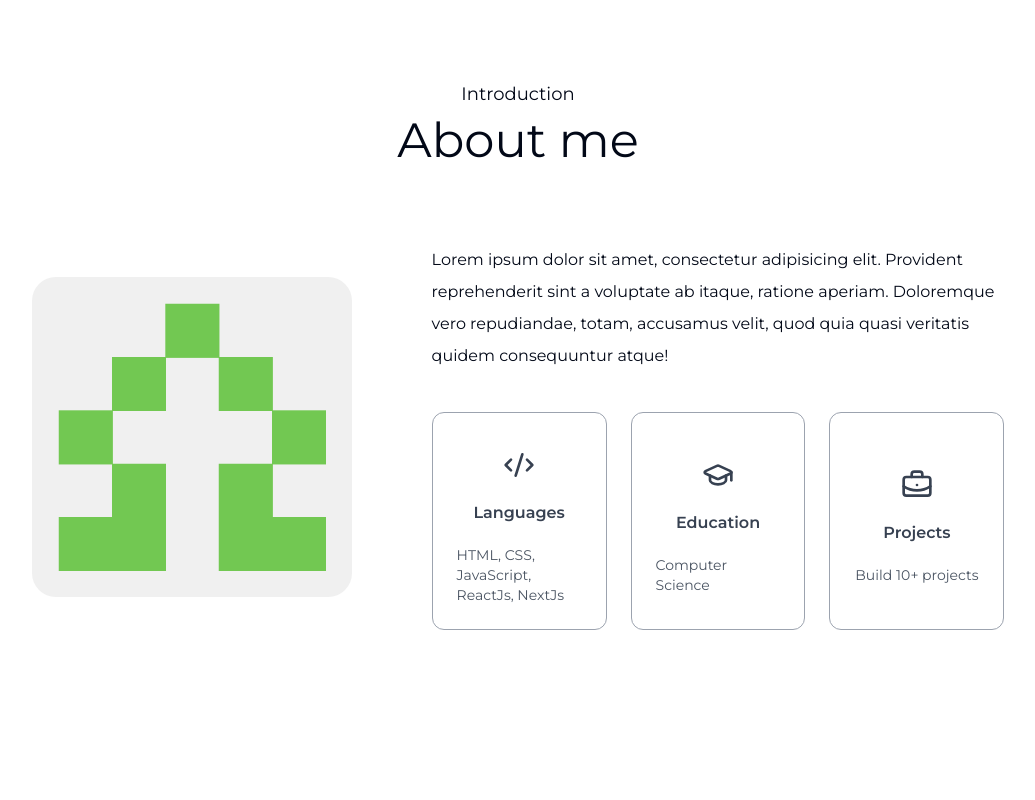
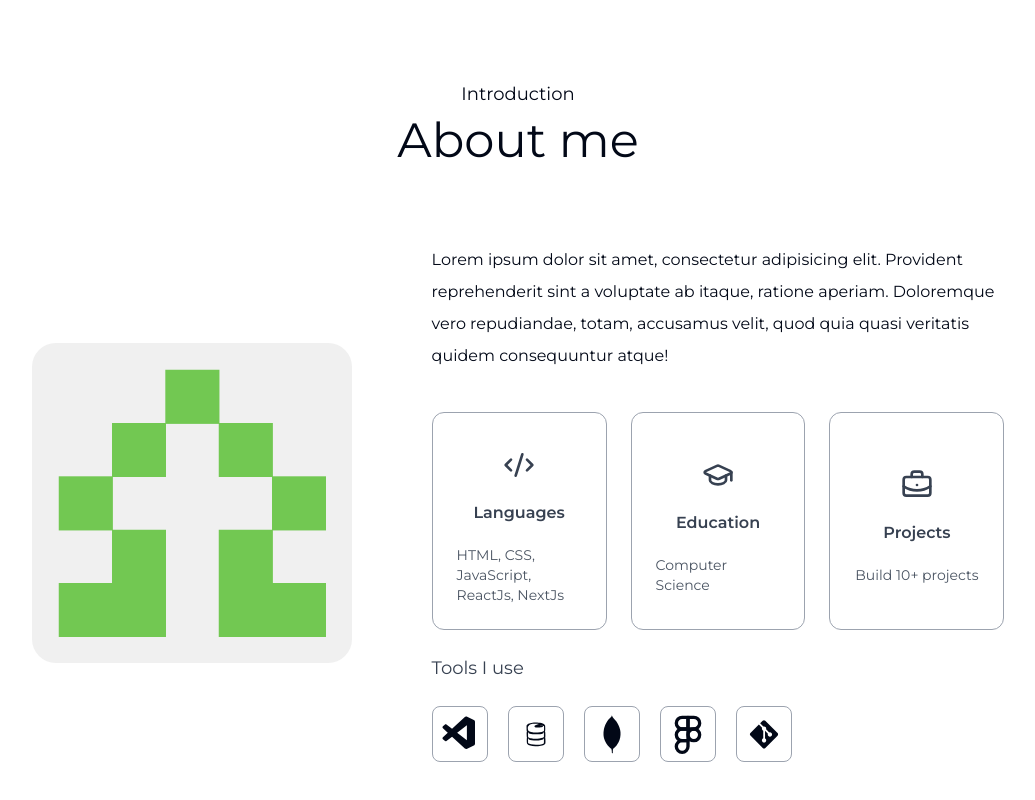
Before and after one commit to narandza/portfolio, a Next.js app: page / in a window 1280 px wide. Shown: the part 932-1732 px from the top of the page, without its empty margins (122-1157 px from the left). Before the commit the page ends 1682 px from the top, so only its background shows below. Built offline with nearby package versions, Linux system fonts and the light colour scheme.

Commit message:
add tools segment

```diff
--- a/src/app/(main)/about.tsx
+++ b/src/app/(main)/about.tsx
@@ -1,4 +1,4 @@
-import { InfoList } from "@/constants/info-list";
+import { InfoList, toolsList } from "@/constants/info-list";
 import Image from "next/image";
 
 export const About = () => {
@@ -45,6 +45,19 @@ export const About = () => {
               </li>
             ))}
           </ul>
+
+          <h4 className="my-6 text-gray-700 text-lg">Tools I use</h4>
+          <ul className=" flex items-center gap-3 sm:gap-5">
+            {/* TODO: replace with images? */}
+            {toolsList.map((Icon, index) => (
+              <li
+                className=" flex items-center justify-center w-12 sm:w-14 aspect-square border border-gray-400 rounded-lg hover:-translate-y-1 duration-500 "
+                key={index}
+              >
+                <Icon className="size-10" />
+              </li>
+            ))}
+          </ul>
         </div>
       </div>
     </div>
--- a/src/constants/info-list.ts
+++ b/src/constants/info-list.ts
@@ -4,6 +4,9 @@ import {
   GraduationCapIcon,
 } from "lucide-react";
 import { IconType } from "react-icons";
+import { DiFirebase, DiGit, DiMongodb } from "react-icons/di";
+import { FiFigma } from "react-icons/fi";
+import { VscVscode } from "react-icons/vsc";
 
 type InfoList = {
   icon: IconType;
@@ -28,3 +31,5 @@ export const InfoList: InfoList[] = [
     description: "Build 10+ projects",
   },
 ];
+
+export const toolsList = [VscVscode, DiFirebase, DiMongodb, FiFigma, DiGit];
```
